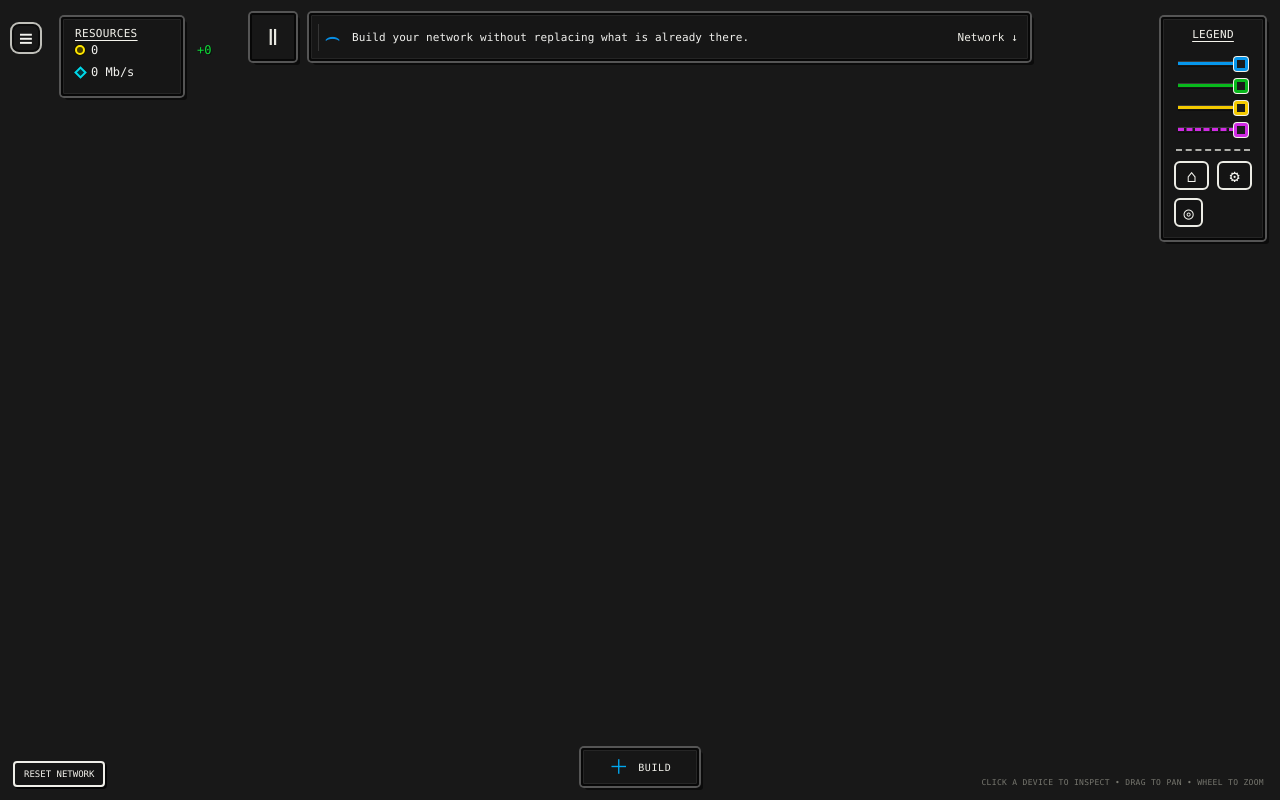
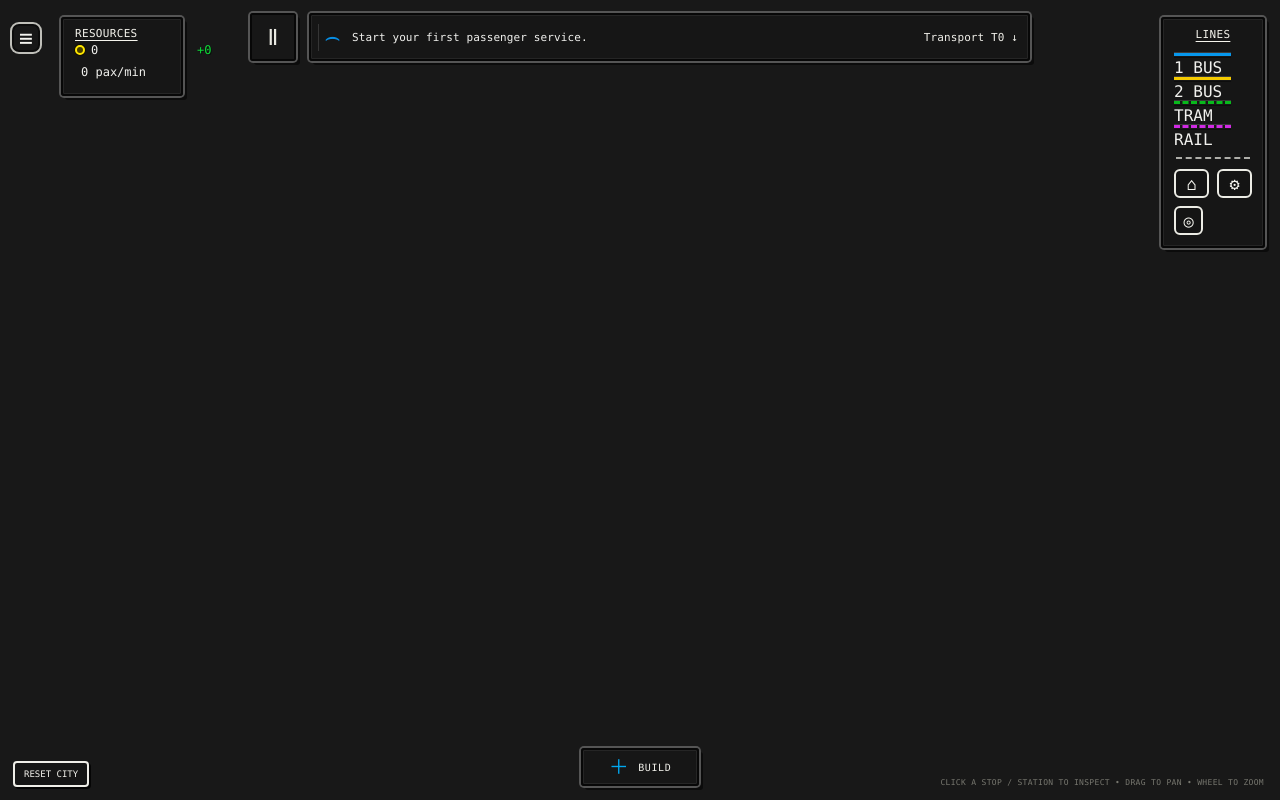
Before and after one commit to DawidCiesla/I_like_networks, a website: page index.html in a window 1280 px wide. Drawn offline with Linux system fonts and the light colour scheme.

Commit message:
refactor: convert shell to passenger transport UI

```diff
--- a/index.html
+++ b/index.html
@@ -4,12 +4,12 @@
     <meta charset="UTF-8" />
     <meta name="viewport" content="width=device-width, initial-scale=1.0" />
     <meta name="theme-color" content="#171717" />
-    <title>I Like Networks — Phase 3</title>
+    <title>I Like Transit — Transport T0</title>
     <link rel="stylesheet" href="./styles.css" />
   </head>
   <body>
     <main id="app">
-      <canvas id="network-canvas" aria-label="Network map"></canvas>
+      <canvas id="transport-canvas" aria-label="Passenger transport map"></canvas>
 
       <button class="menu-chip" aria-label="Menu">≡</button>
 
@@ -21,8 +21,8 @@
           <span id="income-value" class="resource-delta">+0</span>
         </div>
         <div class="resource-line">
-          <span class="data-diamond"></span>
-          <strong id="throughput-value">0 Mb/s</strong>
+          <span class="passenger-dot"></span>
+          <strong id="throughput-value">0 pax/min</strong>
         </div>
       </section>
 
@@ -38,22 +38,34 @@
 
         <section class="message-bar pixel-window">
           <div class="face-icon">⌣</div>
-          <div id="objective-text">Build your network without replacing what is already there.</div>
-          <span class="message-tag">Network ↓</span>
+          <div id="objective-text">Start your first passenger service.</div>
+          <span class="message-tag">Transport T0 ↓</span>
         </section>
       </div>
 
       <section class="legend-box pixel-window" aria-label="Legend">
-        <div class="window-title legend-title">LEGEND</div>
-        <div class="legend-row"><span class="legend-line blue"></span><span class="legend-port blue"></span></div>
-        <div class="legend-row"><span class="legend-line green"></span><span class="legend-port green"></span></div>
-        <div class="legend-row"><span class="legend-line yellow"></span><span class="legend-port yellow"></span></div>
-        <div class="legend-row"><span class="legend-line magenta dashed"></span><span class="legend-port magenta"></span></div>
+        <div class="window-title legend-title">LINES</div>
+        <div class="transit-legend-row">
+          <span class="legend-line blue"></span>
+          <span>1 BUS</span>
+        </div>
+        <div class="transit-legend-row">
+          <span class="legend-line yellow"></span>
+          <span>2 BUS</span>
+        </div>
+        <div class="transit-legend-row future">
+          <span class="legend-line green dashed"></span>
+          <span>TRAM</span>
+        </div>
+        <div class="transit-legend-row future">
+          <span class="legend-line magenta dashed"></span>
+          <span>RAIL</span>
+        </div>
         <div class="legend-separator"></div>
         <div class="legend-icons">
-          <button title="Network">⌂</button>
+          <button title="Transport map">⌂</button>
           <button title="Settings">⚙</button>
-          <button title="World">◎</button>
+          <button title="Region">◎</button>
         </div>
       </section>
 
@@ -69,15 +81,15 @@
             <button id="build-panel-close" class="panel-close" type="button" aria-label="Close build menu">×</button>
           </div>
           <div id="build-list" class="build-list"></div>
-          <div id="build-empty" class="build-empty hidden">Nothing new to build right now.</div>
+          <div id="build-empty" class="build-empty hidden">No new infrastructure available.</div>
         </section>
       </div>
 
-      <section id="inspector-panel" class="inspector-panel pixel-window hidden" aria-label="Selected network element">
+      <section id="inspector-panel" class="inspector-panel pixel-window hidden" aria-label="Selected transport element">
         <div class="panel-heading-row">
           <div>
             <div id="inspector-kicker" class="inspector-kicker">SELECTED</div>
-            <div id="inspector-title" class="inspector-title">Network element</div>
+            <div id="inspector-title" class="inspector-title">Transport element</div>
           </div>
           <button id="inspector-close" class="panel-close" type="button" aria-label="Close inspector">×</button>
         </div>
@@ -86,23 +98,23 @@
         <div id="inspector-stats" class="inspector-stats"></div>
         <div id="inspector-actions" class="inspector-actions"></div>
 
-        <section id="inspector-routes" class="inspector-routes hidden">
+        <section id="inspector-services" class="inspector-routes hidden">
           <div class="dash-divider"></div>
-          <div class="window-title">ROUTING TABLE</div>
+          <div class="window-title">SERVICE BOARD</div>
           <div class="route-head">
             <span>DESTINATION</span>
-            <span>NEXT</span>
+            <span>LINE</span>
           </div>
-          <div id="route-table-body"></div>
+          <div id="service-board-body"></div>
           <div class="route-traffic">
-            <div><span>SERVER A</span><strong id="route-a-throughput">0 Mb/s</strong></div>
-            <div><span>SERVER B</span><strong id="route-b-throughput">0 Mb/s</strong></div>
+            <div><span>CENTRAL</span><strong id="service-a-throughput">0 pax/min</strong></div>
+            <div><span>HARBOR</span><strong id="service-b-throughput">0 pax/min</strong></div>
           </div>
         </section>
       </section>
 
-      <button id="reset-button" class="reset-button">RESET NETWORK</button>
-      <div class="hint">CLICK A DEVICE TO INSPECT • DRAG TO PAN • WHEEL TO ZOOM</div>
+      <button id="reset-button" class="reset-button">RESET CITY</button>
+      <div class="hint">CLICK A STOP / STATION TO INSPECT • DRAG TO PAN • WHEEL TO ZOOM</div>
       <div id="toast" class="toast pixel-window" aria-live="polite"></div>
     </main>
 
```
